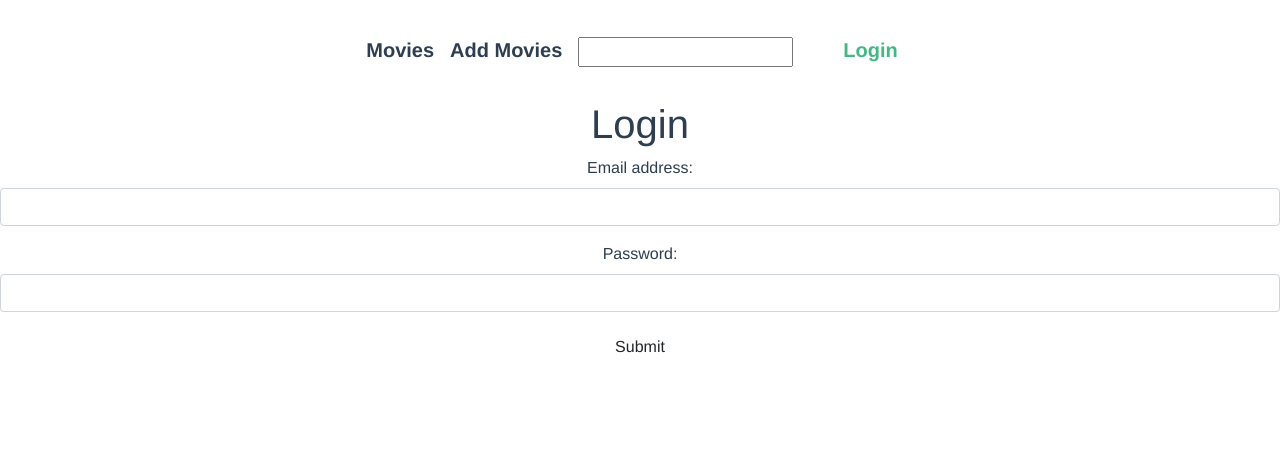
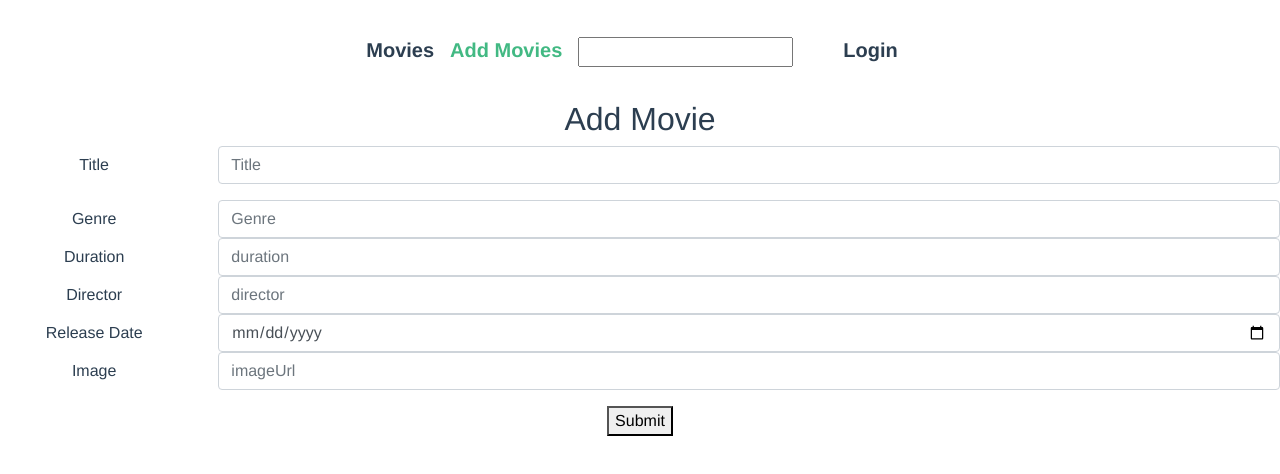
Before and after one commit to Vukasin993/movies-app, a Vue app: page /add-movie in a window 1280 px wide. Before the commit this address led to /login. Shown: the top 474 px of the page. Built offline with nearby package versions, Linux system fonts and the light colour scheme.

Commit message:
add validation for addMovie in vue

```diff
--- a/src/components/AddMovie.vue
+++ b/src/components/AddMovie.vue
@@ -2,33 +2,38 @@
     <div>
         <h2>Add Movie</h2>
         <form @submit.prevent="addMovie">
+            <div class="alert alert-danger" v-if="errors.length">
+                <ul class="mb-0">
+                    <li v-for="(error,index) in errors" :key="index">{{error}}</li>
+                </ul>
+            </div>
         <div class="form-group row">
             <label for="title" class="col-sm-2 col-form-label">Title</label>
             <div class="col-sm-10">
-            <input v-model="movie.title" type="text" class="form-control"  placeholder="Title">
+            <input v-model="title" type="text" class="form-control"  placeholder="Title">
             </div>
 
         </div>
         <div class="form-group row">
              <label for="genre" class="col-sm-2 col-form-label">Genre</label>
             <div class="col-sm-10">
-            <input v-model="movie.genre" type="text" class="form-control"  placeholder="Genre">
+            <input v-model="genre" type="text" class="form-control"  placeholder="Genre">
             </div>
             <label for="duration" class="col-sm-2 col-form-label">Duration</label>
             <div class="col-sm-10">
-            <input v-model="movie.duration" type="text" class="form-control"  placeholder="duration">
+            <input v-model="duration" type="text" class="form-control"  placeholder="duration">
             </div>
             <label for="director" class="col-sm-2 col-form-label">Director</label>
             <div class="col-sm-10">
-            <input v-model="movie.director" type="text" class="form-control"  placeholder="director">
+            <input v-model="director" type="text" class="form-control"  placeholder="director">
             </div>
             <label for="releaseDate" class="col-sm-2 col-form-label">Release Date</label>
             <div class="col-sm-10">
-            <input v-model="movie.releaseDate" type="date" class="form-control"  placeholder="releaseDate">
+            <input v-model="releaseDate" type="date" class="form-control"  placeholder="releaseDate">
             </div>
             <label for="imageUrl" class="col-sm-2 col-form-label">Image</label>
             <div class="col-sm-10">
-            <input v-model="movie.imageUrl" type="text" class="form-control"  placeholder="imageUrl">
+            <input v-model="imageUrl" type="text" class="form-control"  placeholder="imageUrl">
             </div>
         </div>
         <button>Submit</button>
@@ -43,22 +48,60 @@ export default {
 
     data() {
         return {
-                movie: {
+
                     title: '',
                     duration: '',
                     director: '',
                     genre: '',
                     imageUrl: '',
                     releaseDate: '',
-                    }
+                    errors: [],
+
             }
     },
 
     methods: {
         addMovie() {
-            console.log(this.movie)
-            movies.add(this.movie)
-            this.$router.push('/movies')
+            this.errors = [];
+
+            if(!this.title) {
+                this.errors.push('Title is required.');
+            }
+
+             if(!this.duration) {
+                this.errors.push('duration is required.');
+            }
+
+             if(!this.director) {
+                this.errors.push('director is required.');
+            }
+
+             if(!this.genre) {
+                this.errors.push('genre is required.');
+            }
+
+             if(!this.imageUrl) {
+                this.errors.push('imageUrl is required.');
+            }
+
+             if(!this.releaseDate) {
+                this.errors.push('releaseDate is required.');
+            }
+
+            if (!this.errors.length) {
+                const data = {
+                    title: this.title,
+                    director: this.director,
+                    duration: this.duration,
+                    imageUrl: this.imageUrl,
+                    releaseDate: this.releaseDate,
+                    genre: this.genre
+                };
+                movies.add(data)
+                this.$router.push('/movies')
+
+            }
+
         },
     }
 
--- a/src/router/index.js
+++ b/src/router/index.js
@@ -21,7 +21,7 @@ const routes = [
     path: '/add-movie',
     name: 'add-movie',
     component: AddMovie,
-    meta: { isAuthRequired: true }
+    meta: { isAuthRequired: false }
   },
   {
     path: '/login',
```
Also changed, not shown: 1 other file (tests, documents, lock files or other folders).
